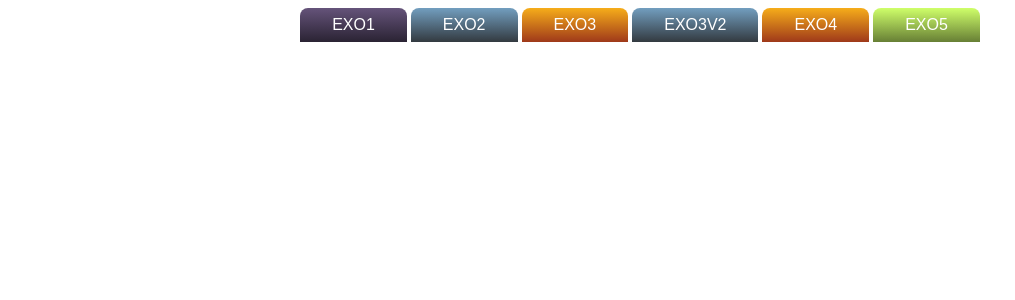
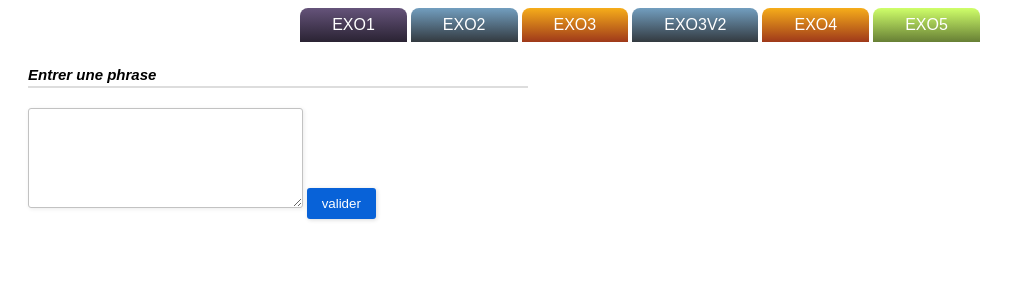
Before and after one commit to sowcheikh/mini-projet, a PHP site: page /index.php?page=exo4 in a window 1280 px wide. Shown: the top 300 px of the page, without its empty margins (0-1015 px from the left). Run offline with PHP 8.4, Linux system fonts and the light colour scheme.

Commit message:
exercice4

```diff
--- a/exercices/exo3V2.php
+++ b/exercices/exo3V2.php
@@ -15,8 +15,8 @@
         <div class="form-group">
             <label for="nbr">Donnez le nombre de mots</label>
             <input type="text" name="nbr" id="nbr" value="<?= @$_POST['nbr'] ?>">
-            <input type="submit" name="valid" value="Valider">
-            <input type="reset" value="Annuler">
+            <button class="btn" name="valid">Valider</button>
+            <button class="btn">Annuler</button>
         </div>
         <?php
         if (isset($_POST['nbr'])) {
--- a/exercices/exo4.php
+++ b/exercices/exo4.php
@@ -1,11 +1,40 @@
 <!DOCTYPE html>
 <html lang="en">
+
 <head>
     <meta charset="UTF-8">
     <meta name="viewport" content="width=device-width, initial-scale=1.0">
-    <title>Document</title>
+    <link rel="stylesheet" href="style.css">
+    <title>EXO4</title>
+    <?php
+    include('fonctions.php');
+    ?>
 </head>
+
 <body>
+    <div class="form-style-2">
+        <div class="form-style-2-heading">Entrer une phrase</div>
+        <form action="" method="post">
+            <textarea name="texte" cols="30" rows="10" class="textarea-field"></textarea>
+            <input class="valider" type="submit" name="valider" value="valider">
+        </form>
+    </div>
+</body>
 
-</body>
 </html>
+<?php
+
+if (isset($_POST['valider'])) {
+    if (is_valid_phrase($_POST['texte'])) {
+        echo 'cest une phrase';
+    } else {
+        echo "ce n'est pas une phrase";
+    }
+}
+
+
+
+
+
+
+?>
--- a/exercices/fonctions.php
+++ b/exercices/fonctions.php
@@ -1,6 +1,6 @@
 <?php
 //fonction caractère
-$caracteres=[
+$caracteres = [
     ['a', 'A'], ['b', 'B'], ['c', 'C'], ['d', 'D'], ['e', 'E'], ['f', 'F'], ['g', 'G'], ['h', 'H'],
     ['i', 'I'], ['j', 'J'], ['k', 'K'], ['l', 'L'], ['m', 'M'], ['n', 'N'], ['o', 'O'], ['p', 'P'],
     ['q', 'Q'], ['r', 'R'], ['s', 'S'], ['t', 'T'], ['u', 'V'], ['w', 'W'], ['x', 'X'], ['y', 'Y'],
@@ -14,9 +14,9 @@ function est_caractere($car)
 function car_to_lower($car)
 {
     global $caracteres;
-   foreach($caracteres as $letter){
-       for ($i=0; $i <my_strlen($letter) ; $i++) {
-           if ($letter[$i]==$car) {
+    foreach ($caracteres as $letter) {
+        for ($i = 0; $i < my_strlen($letter); $i++) {
+            if ($letter[$i] == $car) {
                 return $letter[0];
             }
         }
@@ -27,9 +27,9 @@ function car_to_lower($car)
 function car_to_upper($car)
 {
     global $caracteres;
-   foreach($caracteres as $letter){
-       for ($i=0; $i <my_strlen($letter) ; $i++) {
-           if ($letter[$i]==$car) {
+    foreach ($caracteres as $letter) {
+        for ($i = 0; $i < my_strlen($letter); $i++) {
+            if ($letter[$i] == $car) {
                 return $letter[1];
             }
         }
@@ -83,9 +83,9 @@ function is_valid($mot)
 //fonction qui vérifie si un caractère est dans une chaine(m ou M)
 function is_car_in_string($chaine, $car)
 {
-    $resultat= false;
+    $resultat = false;
     for ($i = 0; $i < my_strlen($chaine); $i++) {
-        if ($chaine[$i] === car_to_lower($car) || $chaine[$i]=== car_to_upper($car) ) {
+        if ($chaine[$i] === car_to_lower($car) || $chaine[$i] === car_to_upper($car)) {
             $resultat = true;
         } else {
             $resultat = false;
@@ -102,3 +102,12 @@ function inverse_casse($car)
         return car_to_lower($car);
     }
 }
+// foncion phrase valide
+function is_valid_phrase($chaine)
+{
+    $n = my_strlen($chaine);
+    if (preg_match('/^[A-Z]/', $chaine) && ($chaine[$n - 1] === '.' || $chaine[$n - 1] === '!' || $chaine[$n - 1] === '?')) {
+        return true;
+    }
+    return false;
+}
```
Lines whose indentation alone changed are shown as unchanged.
